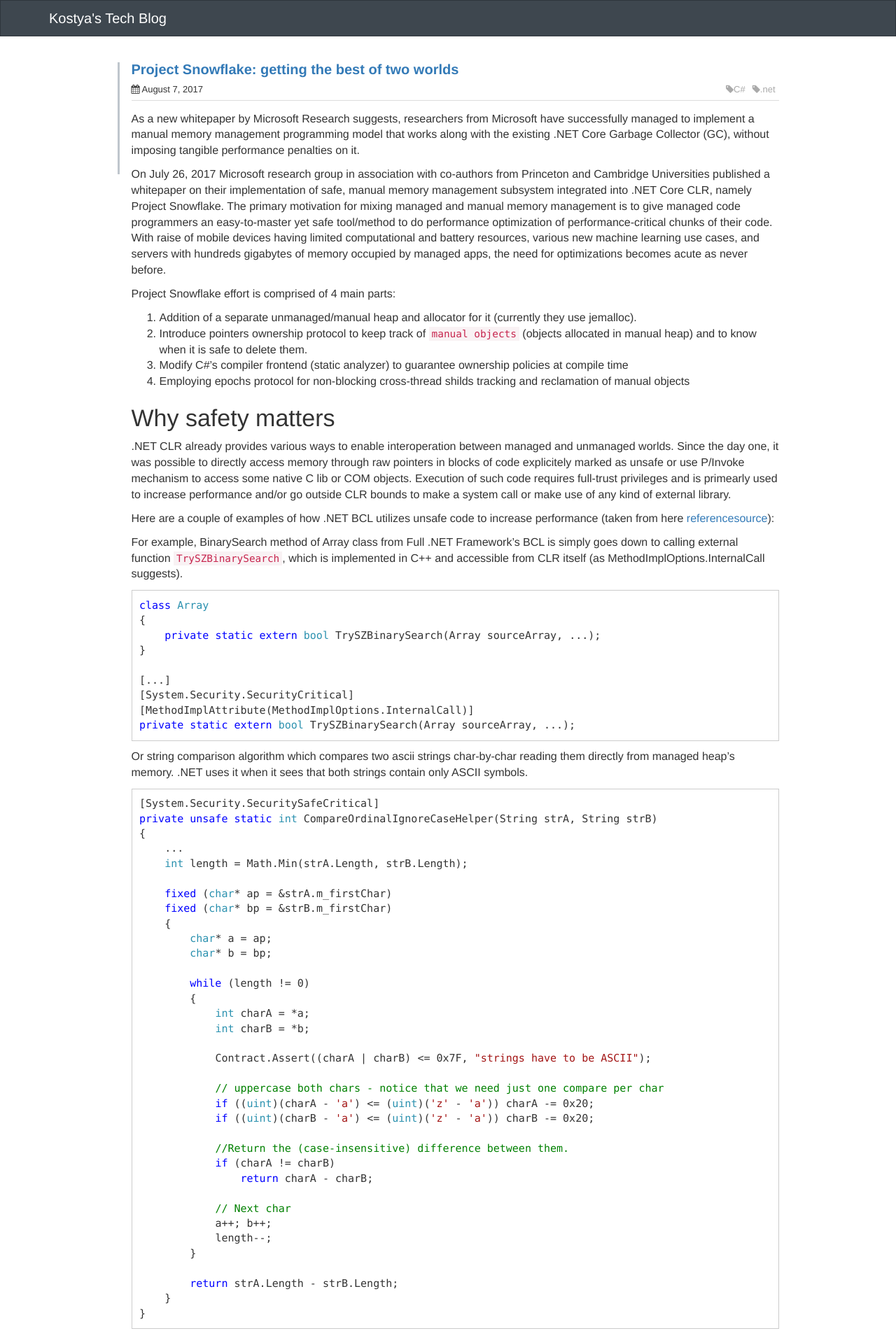
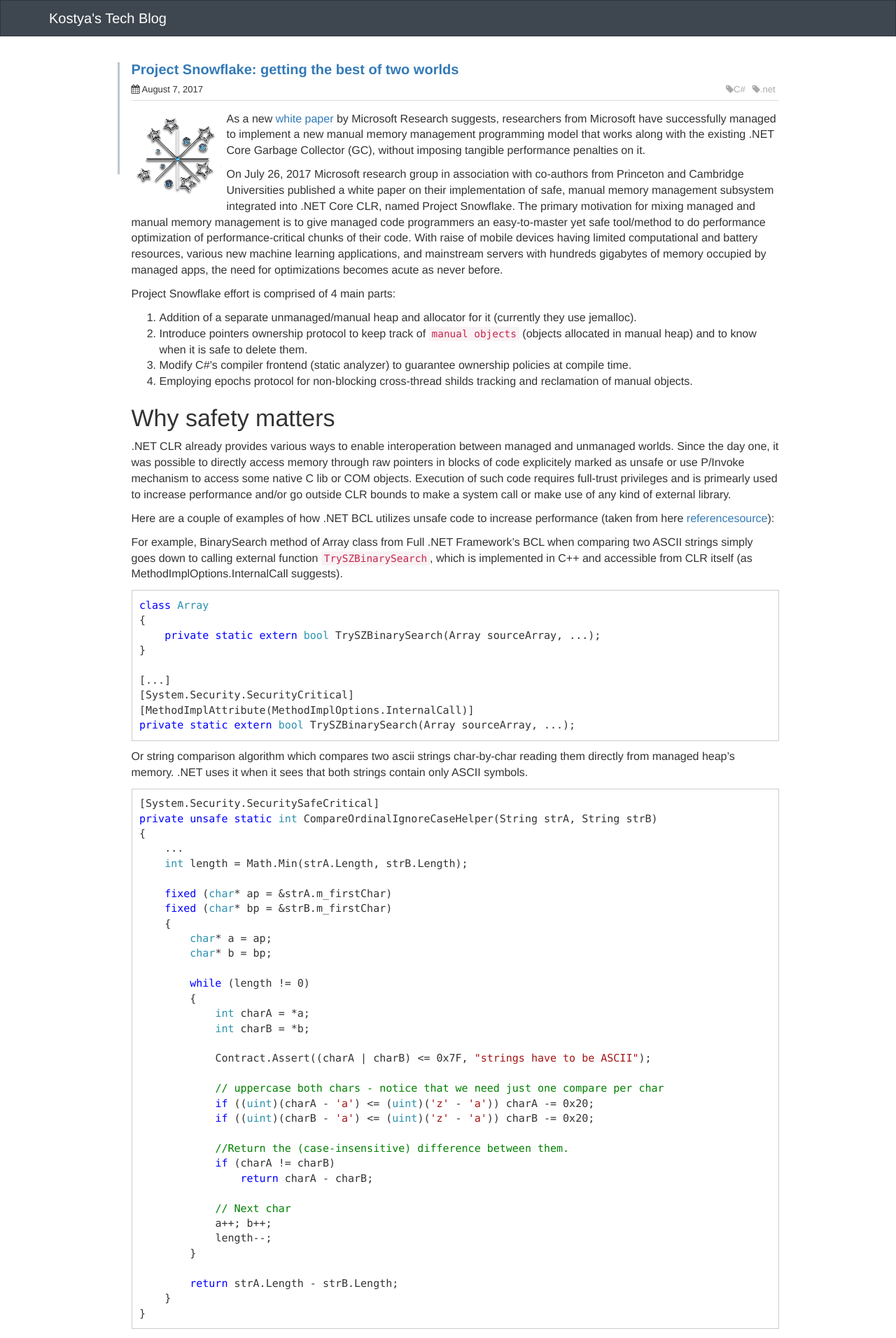
Before and after one commit to Kosat/kosat.github.io, a Jekyll site: the page built from _posts/2017-08-07-project-snowflake.md, in a window 1280 px wide. Shown: the top 1912 px of the page at 70% size. Built offline with Jekyll 4.4.1, drawn with Linux system fonts in a browser that asks for light colours; some of the changed text lies outside the part shown.

Commit message:
Add image to the Snowfalake post and minor corrections to the text

````diff
--- a/_posts/2017-08-07-project-snowflake.md
+++ b/_posts/2017-08-07-project-snowflake.md
@@ -5,24 +5,25 @@
 tags: [.net, C#]
 excerpt_separator: <!--more-->
 ---
-As a new whitepaper by Microsoft Research suggests, researchers from Microsoft have successfully managed to implement a manual memory management programming model that works along with the existing .NET Core Garbage Collector (GC), without imposing tangible performance penalties on it.
+
+![Snow Flake](/images/2017-08-07-project-snowflake/snow_flake_.png){:class="post-image"}
+As a new [white paper](https://www.microsoft.com/en-us/research/publication/project-snowflake-non-blocking-safe-manual-memory-management-net/ "white paper") by Microsoft Research suggests, researchers from Microsoft have successfully managed to implement a new manual memory management programming model that works along with the existing .NET Core Garbage Collector (GC), without imposing tangible performance penalties on it.
 <!--more-->
 
-On July 26, 2017 Microsoft research group in association with co-authors from Princeton and Cambridge Universities published a whitepaper on their implementation of safe, manual memory management subsystem integrated into .NET Core CLR, namely Project Snowflake. The primary motivation for mixing managed and manual memory management is to give managed code programmers an easy-to-master yet safe tool/method to do performance optimization of performance-critical chunks of their code. With raise of mobile devices having limited computational and battery resources, various new machine learning use cases, and servers with hundreds gigabytes of memory occupied by managed apps, the need for optimizations becomes acute as never before.
+On July 26, 2017 Microsoft research group in association with co-authors from Princeton and Cambridge Universities published a white paper on their implementation of safe, manual memory management subsystem integrated into .NET Core CLR, named Project Snowflake. The primary motivation for mixing managed and manual memory management is to give managed code programmers an easy-to-master yet safe tool/method to do performance optimization of performance-critical chunks of their code. With raise of mobile devices having limited computational and battery resources, various new machine learning applications, and mainstream servers with hundreds gigabytes of memory occupied by managed apps, the need for optimizations becomes acute as never before.
 
 Project Snowflake effort is comprised of 4 main parts:
 1. Addition of a separate unmanaged/manual heap and allocator for it (currently they use jemalloc).
 2. Introduce pointers ownership protocol to keep track of `manual objects` (objects allocated in manual heap) and to know when it is safe to delete them.
-3. Modify C#'s compiler frontend (static analyzer) to guarantee ownership policies at compile time
-4. Employing epochs protocol for non-blocking cross-thread shilds tracking and reclamation of manual objects
+3. Modify C#'s compiler frontend (static analyzer) to guarantee ownership policies at compile time.
+4. Employing epochs protocol for non-blocking cross-thread shilds tracking and reclamation of manual objects.
 
 ## Why safety matters
 .NET CLR already provides various ways to enable interoperation between managed and unmanaged worlds. Since the day one, it was possible to directly access memory through raw pointers in blocks of code explicitely marked as unsafe or use P/Invoke mechanism to access some native C lib or COM objects. Execution of such code requires full-trust privileges and is primearly used to increase performance and/or go outside CLR bounds to make a system call or make use of any kind of external library.
 
 Here are a couple of examples of how .NET BCL utilizes unsafe code to increase performance (taken from here [referencesource](https://referencesource.microsoft.com "referencesource")):
 
-For example, BinarySearch method of Array class from Full .NET Framework's BCL is simply goes down to calling external function `TrySZBinarySearch`,
-which is implemented in C++ and accessible from CLR itself (as MethodImplOptions.InternalCall suggests).
+For example, BinarySearch method of Array class from Full .NET Framework's BCL when comparing two ASCII strings simply goes down to calling external function `TrySZBinarySearch`, which is implemented in C++ and accessible from CLR itself (as MethodImplOptions.InternalCall suggests).
 
 ```csharp
 class Array
@@ -127,8 +127,8 @@
 
 ## Conclusion
 
-The multiple benchmarks, presented in the paper, show 2x-3x performance gains achieved by minor optimizations in existing code, after switching from *GC* to manual management. At the same time, the new programming model is completely optional and do not affect managed code. There seem to be no trade of of any kind. Unlike, for example, async/await feature which has a poisonous effect on code base, the manual memory management is aiming to be used in small pieces of code that can benefit from disabling *GC* on a particular objects.
+The multiple benchmarks, presented in the paper, show 2x-3x performance gains achieved by minor optimizations in existing code,acheived by switching from *GC* to the manual object management. At the same time, the new programming model is completely optional and do not affect managed code. There seem to be no trade of of any kind. Unlike, for example, async/await feature which has a poisonous effect on code base, manual memory management is aiming to be used in small pieces of code that can benefit from disabling *GC* on a particular objects.
 
-From authors’ words, the best candidates for manual memory optimization are the objects that are of reasonable size, survived *GC0* and were moved to older generations. Despite, some requirements on how to use *Core Snowflake API* the new programming model allows seamless coexistence of managed and manually-allocated objects. A managed object can reference manual one in its field and vice-versa and be accessed from any thread, not just the one created it.
+To detect code parts and objects which may benefit from swithcing to the manual management, authors suggest using profiler (they used modified veriosn of PerfView profiler) that helps detect objects which despite a deterministic lifespan manage to survive GC0 and move to older generation, avoiding garbage collection longer then they should have. Despite, some specifics of  *Core Snowflake API* usage, the new programming model allows seamless coexistence of managed and manually-allocated objects. A managed object can reference manual one in its field and vice-versa and be accessed from any thread, not just the one created it.
 
-So far, this is still only a research project. There is no information of when this code will be merged into the .NET Core master, if ever. Nevertheless, I personally look forward to hear more about it and see what will happen next.
+So far, this is still only a research project. There is no information of when this code will be merged into the .NET Core master, if ever. Nevertheless, I personally look forward to hear more about this amazing project and see what will happen next.
````
Also changed, not shown: other parts of _posts/2017-08-07-project-snowflake.md (+2 -3 lines), _sass/_post.scss (+7 -0 lines), css/main.min.css, images/2017-08-07-project-snowflake/snow_flake_.png (added).
